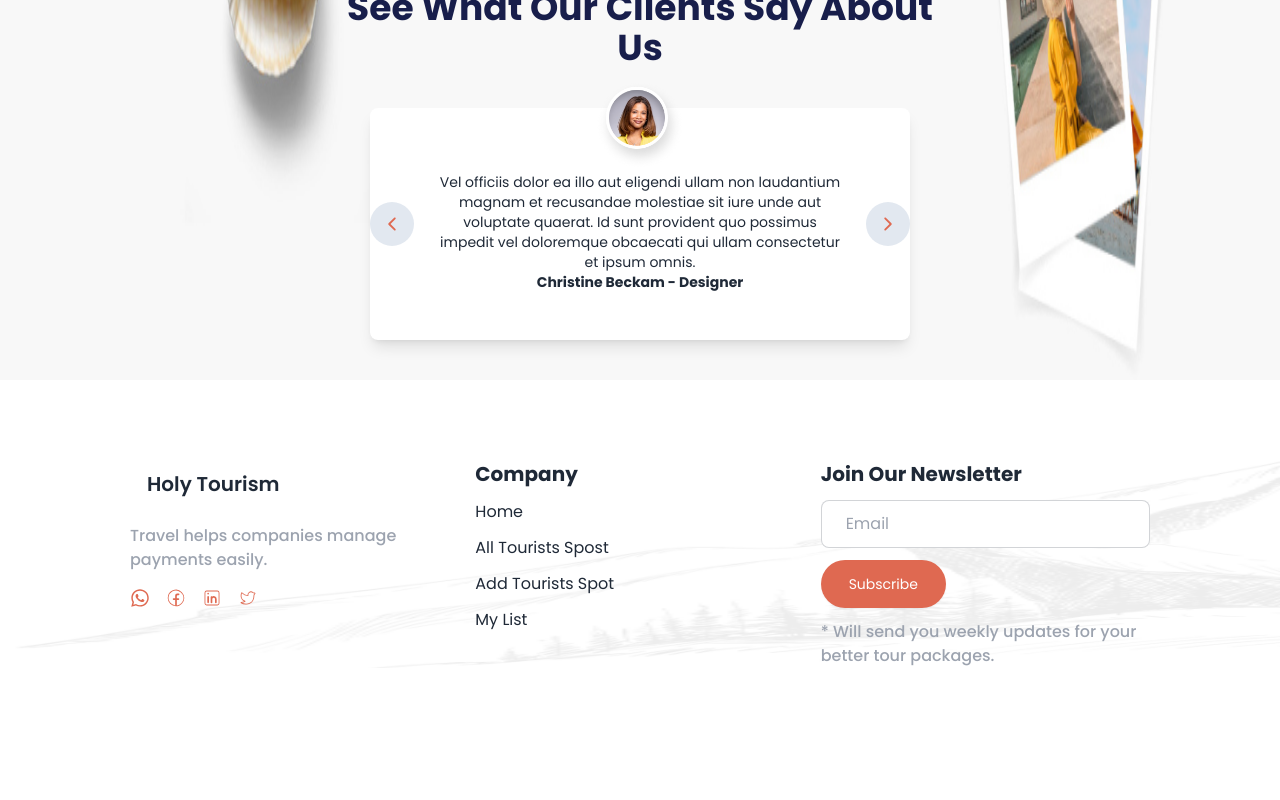
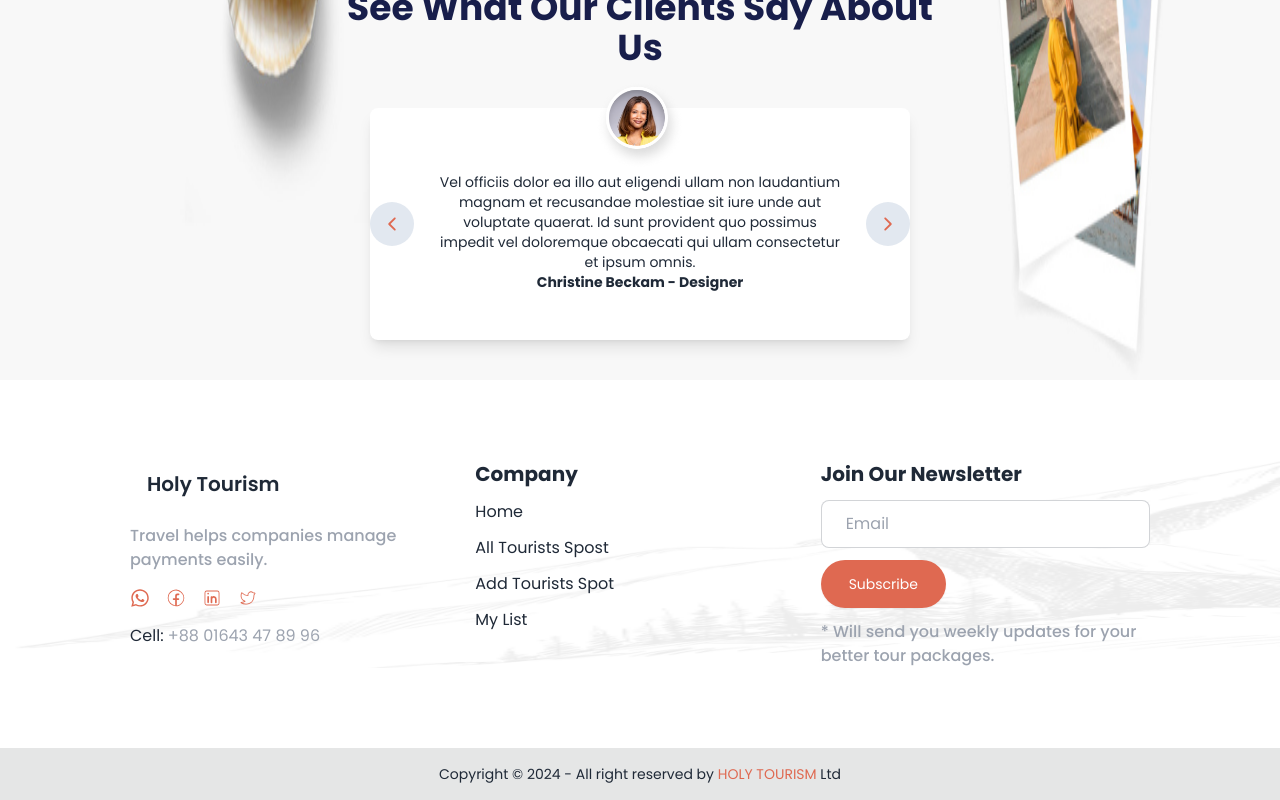
Before and after one commit to Jahid1987/holy-tourism-client, a React (Vite) app: page / in a window 1280 px wide. Shown: the part 1968-2768 px from the top of the page. Before the commit the page ends 2716 px from the top, so only its background shows below. Built offline with nearby package versions, Linux system fonts and the light colour scheme; no server answers.

Commit message:
contact and copyright added to footer, react ellipsis added to the card

```diff
--- a/package.json
+++ b/package.json
@@ -20,6 +20,7 @@
     "react-dom": "^18.2.0",
     "react-hook-form": "^7.51.3",
     "react-icons": "^5.1.0",
+    "react-lines-ellipsis": "^0.15.4",
     "react-npm": "^2.6.1",
     "react-rating": "^2.0.5",
     "react-router-dom": "^6.22.3",
--- a/src/Components/Card.jsx
+++ b/src/Components/Card.jsx
@@ -6,6 +6,7 @@ import PropTypes from "prop-types";
 import { Link } from "react-router-dom";
 import { Rating } from "@smastrom/react-rating";
 import "@smastrom/react-rating/style.css";
+import LinesEllipsis from "react-lines-ellipsis";
 
 const Card = ({ spot }) => {
   function onChange(newvalue) {
@@ -49,7 +50,13 @@ const Card = ({ spot }) => {
           <FaBangladeshiTakaSign className="inline text-lg" />
           <span className="text-sm">/person</span>
         </p>
-        <p>{spot?.short_description}</p>
+        <LinesEllipsis
+          text={spot?.short_description}
+          maxLine="2"
+          ellipsis=" . . ."
+          trimRight
+          basedOn="letters"
+        />
 
         <div className="card-actions">
           <button className="btn btn-sm md:btn-md rounded-full border-none bg-[#DF6951] font-light text-white">
--- a/src/Components/Footer.jsx
+++ b/src/Components/Footer.jsx
@@ -7,13 +7,13 @@ import { FaWhatsapp } from "react-icons/fa";
 const Footer = () => {
   return (
     <div
-      className=" max-w-[1728px] mx-auto h-72 bg-white"
+      className=" max-w-[1728px] mx-auto h-72"
       style={{
         backgroundColor: "white",
         background: `url(${footerImg}) -0.019px -41.058px / 154.946% 129.339% no-repeat`,
       }}
     >
-      <div className="px-1 xl:px-0 grid gap-4 text-center md:text-left grid-cols-1 md:grid-cols-3 max-w-[1020px] mx-auto  py-20">
+      <div className="px-1 xl:px-0 grid  justify-start gap-4 text-center md:text-left grid-cols-1 md:grid-cols-3 max-w-[1020px] mx-auto  py-20">
         <div className="space-y-4">
           <Link className="btn btn-ghost text-xl" to="/">
             Holy Tourism
@@ -27,6 +27,9 @@ const Footer = () => {
             <CiLinkedin />
             <CiTwitter />
           </div>
+          <p>
+            Cell: <span className="text-gray-400">+88 01643 47 89 96</span>
+          </p>
         </div>
         <div>
           <p className="font-bold text-xl">Company</p>
@@ -69,6 +72,14 @@ const Footer = () => {
           </form>
         </div>
       </div>
+      <footer className="footer footer-center p-4 bg-base-300 text-base-content">
+        <aside>
+          <p>
+            Copyright © 2024 - All right reserved by{" "}
+            <span className="text-[#DF6951]">HOLY TOURISM</span> Ltd
+          </p>
+        </aside>
+      </footer>
     </div>
   );
 };
--- a/src/Pages/AddSpot.jsx
+++ b/src/Pages/AddSpot.jsx
@@ -46,7 +46,6 @@ const AddCoffee = () => {
       country_flag,
       default_rating,
     };
-    console.log(newSpot);
     fetch("https://holy-tourism-server.vercel.app/spots", {
       method: "POST",
       headers: {
```
Also changed, not shown: 1 other file (tests, documents, lock files or other folders).
